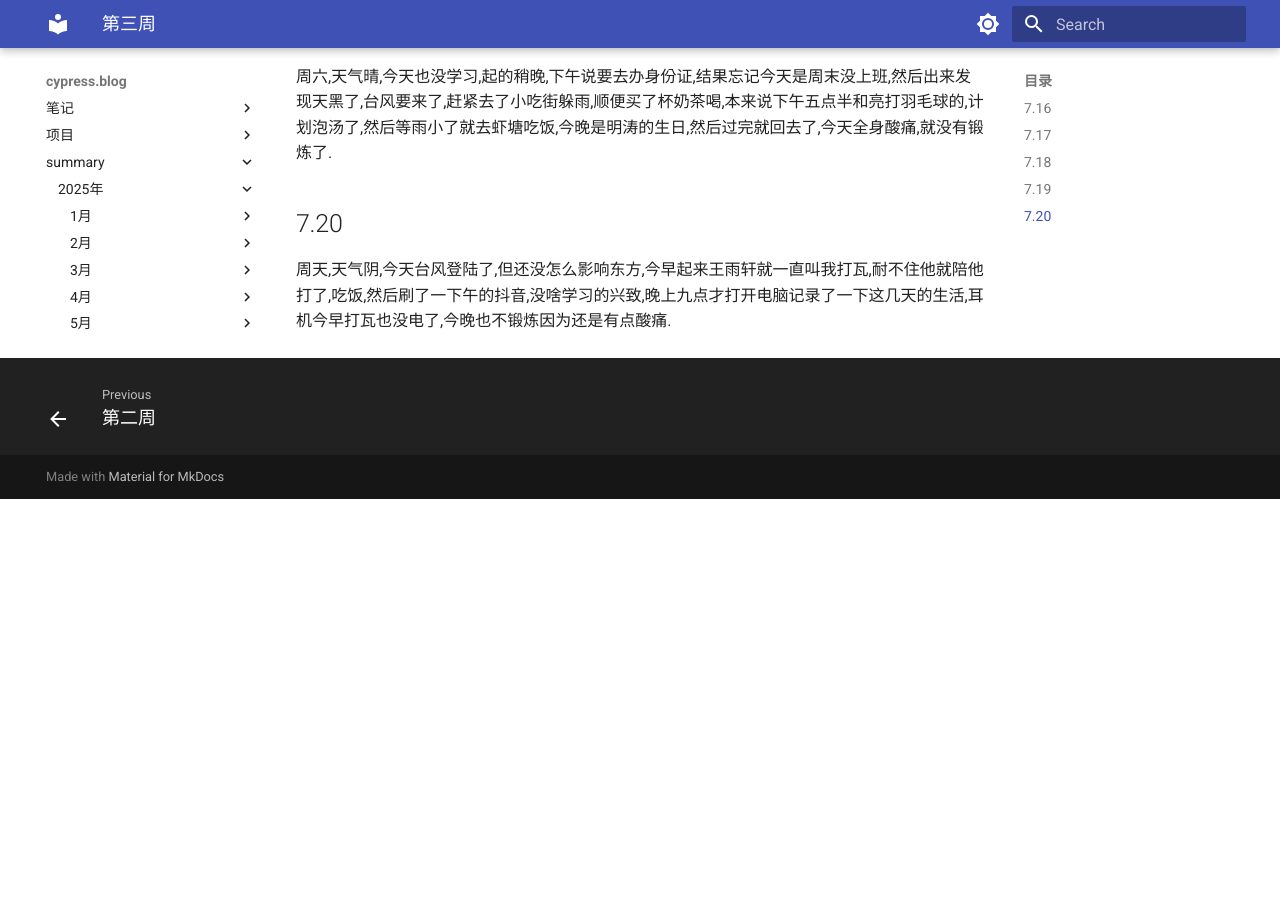
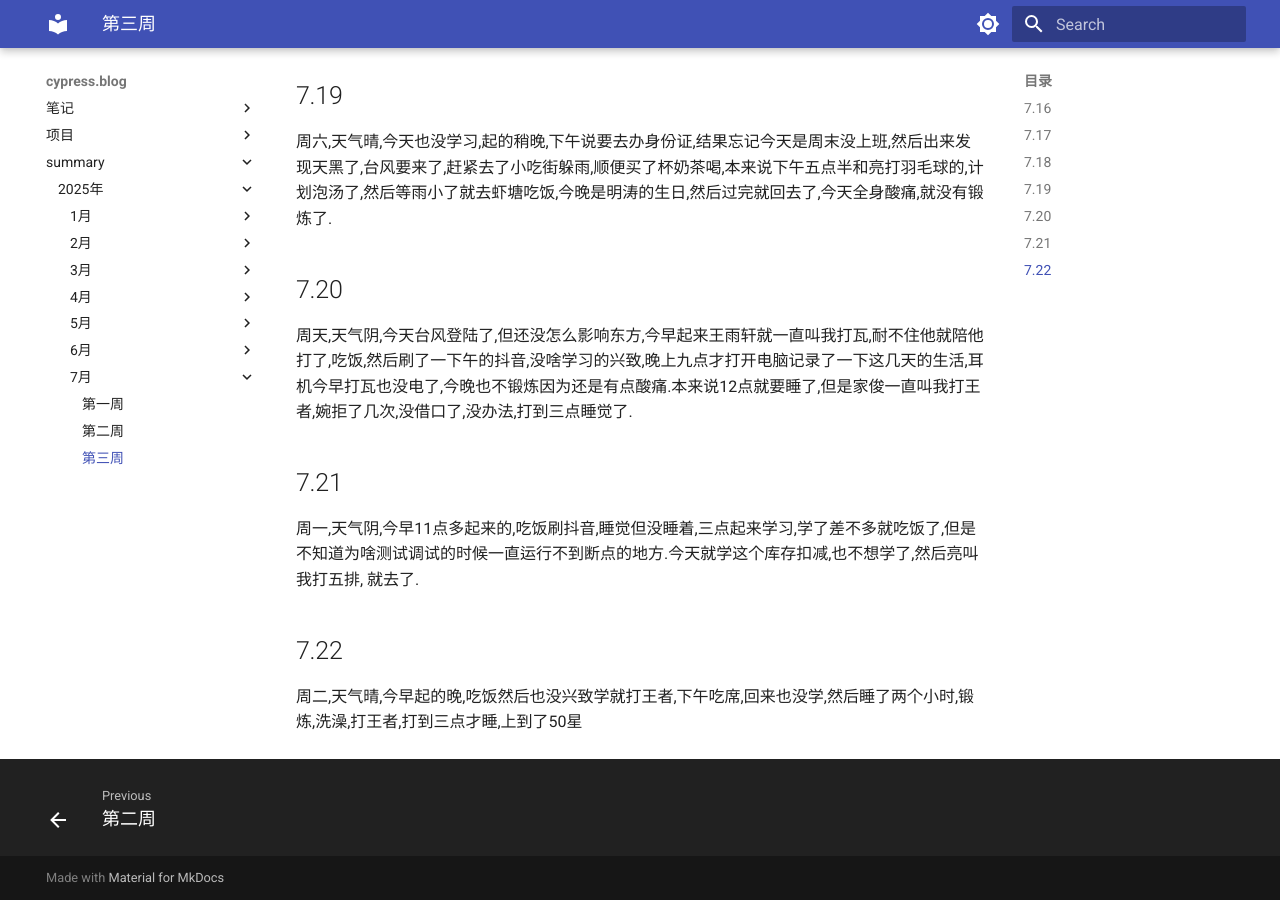
Before and after one commit to cyprer/blog0, an MkDocs documentation site: the page built from docs/summary/25year/7month/3week.md, in a window 1280 px wide and 900 px high, scrolled down 696 px. Built offline with MkDocs 1.6.1 and Material for MkDocs 9.7.7, drawn with Linux system fonts in a browser that asks for light colours; before the commit the page ends 1195 px from its top, so only the background shows below that.

Commit message:
docs: 添加营销项目责任链文档并更新周结
添加营销项目中的责任链和规则树设计文档
更新第三周和第四周的周结内容
在mkdocs.yml中添加新文档导航

```diff
--- a/docs/summary/25year/7month/3week.md
+++ b/docs/summary/25year/7month/3week.md
@@ -1,5 +1,5 @@
 # 第三周周结
-
+  摆烂的一周
 ## 7.16
   周三,天气晴,七点多就醒了,感觉都不需要闹钟阳光就能把我弄醒,然后就开始学习了,下来发现自己的电脑没有输出设备了,只能带耳机听了,学习了责任链模式,不过还不是很懂,吃饭睡觉了.一点多醒了,有点晕,洗把脸先把责任链链模式弄明白,OK了.然后继续学习决策树模型,也OK了,但眼睛有点痛,决定休息一会,顺便清理一下c盘.休息完就开始锻炼然后吃饭了,吃饭完就一直在打王者,今晚就不学习了.12点躺床上准备睡觉了,结果躺了一个小时硬是没睡着,拿起手机一看慧欣问我要不要吃夜宵,于是下楼学习一会,顺便吃个夜宵,然后睡觉
 ## 7.17
@@ -9,4 +9,8 @@
 ## 7.19
   周六,天气晴,今天也没学习,起的稍晚,下午说要去办身份证,结果忘记今天是周末没上班,然后出来发现天黑了,台风要来了,赶紧去了小吃街躲雨,顺便买了杯奶茶喝,本来说下午五点半和亮打羽毛球的,计划泡汤了,然后等雨小了就去虾塘吃饭,今晚是明涛的生日,然后过完就回去了,今天全身酸痛,就没有锻炼了.
 ## 7.20
-  周天,天气阴,今天台风登陆了,但还没怎么影响东方,今早起来王雨轩就一直叫我打瓦,耐不住他就陪他打了,吃饭,然后刷了一下午的抖音,没啥学习的兴致,晚上九点才打开电脑记录了一下这几天的生活,耳机今早打瓦也没电了,今晚也不锻炼因为还是有点酸痛.
+  周天,天气阴,今天台风登陆了,但还没怎么影响东方,今早起来王雨轩就一直叫我打瓦,耐不住他就陪他打了,吃饭,然后刷了一下午的抖音,没啥学习的兴致,晚上九点才打开电脑记录了一下这几天的生活,耳机今早打瓦也没电了,今晚也不锻炼因为还是有点酸痛.本来说12点就要睡了,但是家俊一直叫我打王者,婉拒了几次,没借口了,没办法,打到三点睡觉了.
+## 7.21
+  周一,天气阴,今早11点多起来的,吃饭刷抖音,睡觉但没睡着,三点起来学习,学了差不多就吃饭了,但是不知道为啥测试调试的时候一直运行不到断点的地方.今天就学这个库存扣减,也不想学了,然后亮叫我打五排, 就去了.
+## 7.22
+  周二,天气晴,今早起的晚,吃饭然后也没兴致学就打王者,下午吃席,回来也没学,然后睡了两个小时,锻炼,洗澡,打王者,打到三点才睡,上到了50星
--- a/mkdocs.yml
+++ b/mkdocs.yml
@@ -143,6 +143,7 @@ nav:
                   - 基础层持久化数据: projects/marketing/persistence.md
                   - 抽奖概率权重设计: projects/marketing/probability.md
                   - 抽奖过滤: projects/marketing/filter.md
+                  - 责任链以及规则树: projects/marketing/chain.md
           - 小型支付商城:
               - 架构理论:
                   - DDD架构概念:  projects/spm/1.1.md
```
Also changed, not shown: docs/projects/marketing/chain.md (added, +6 -0 lines), docs/summary/25year/7month/4week.md (added, +4 -0 lines).
